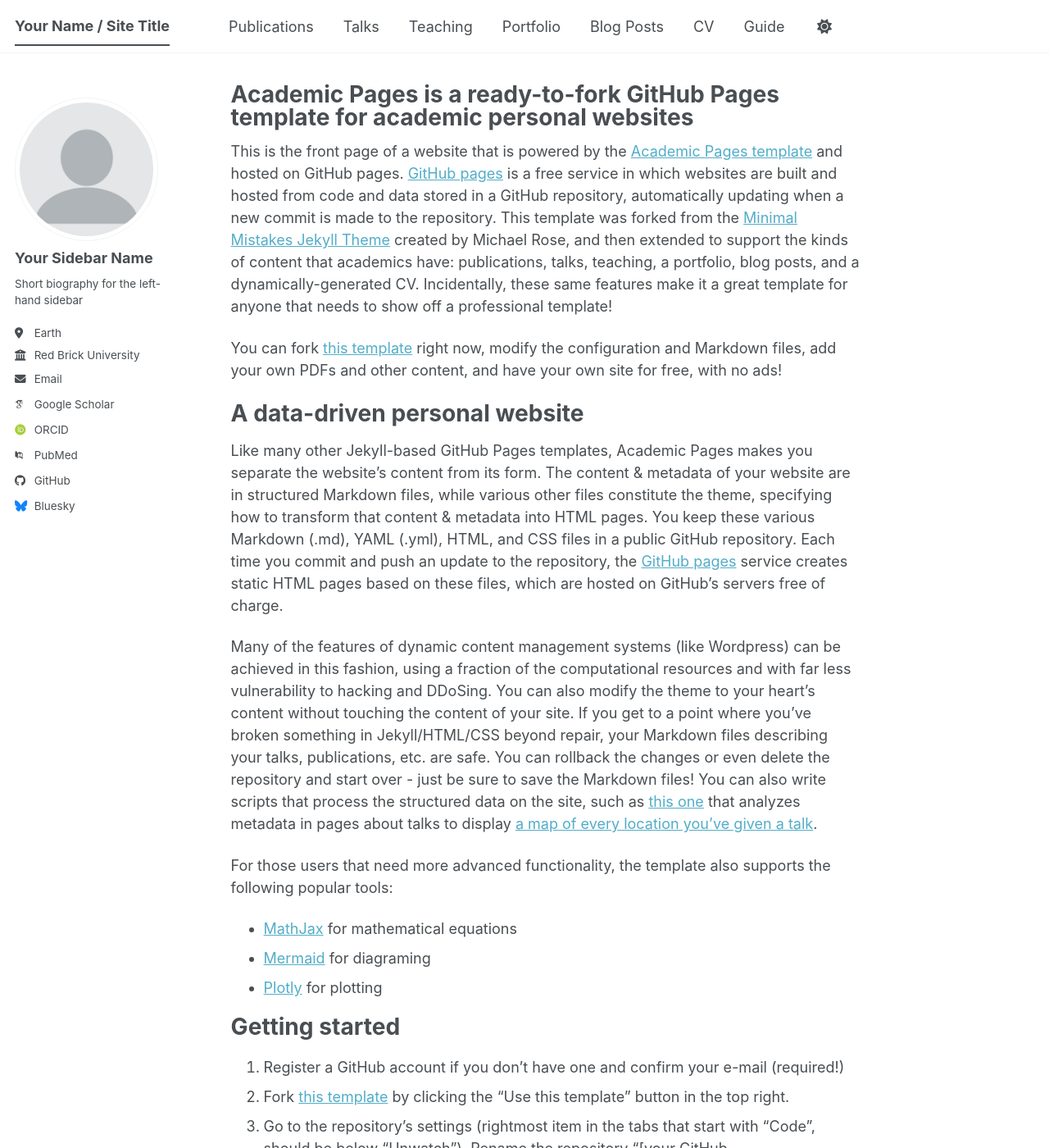
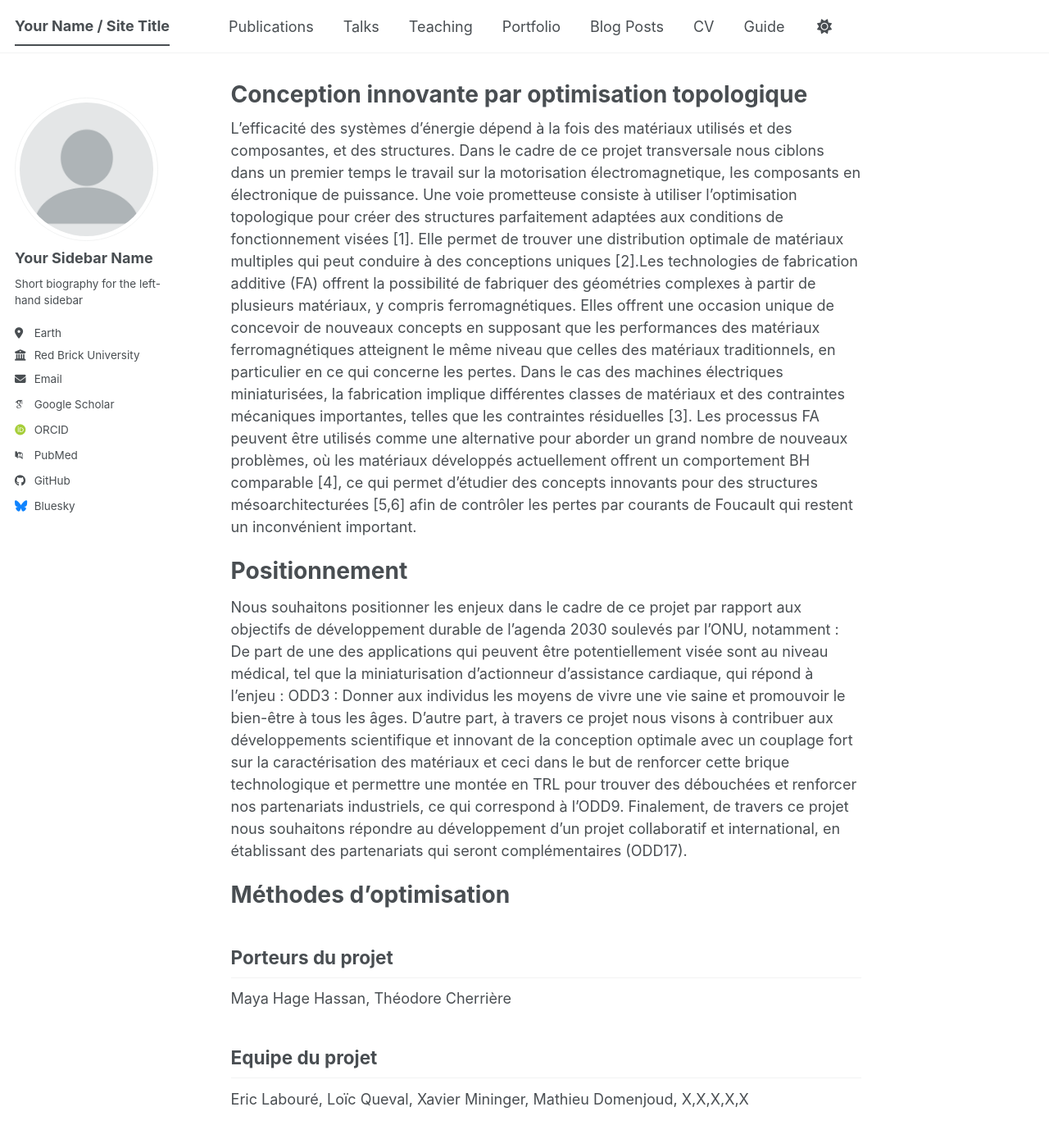
Before and after one commit to mayahagehassan/modele_base, a Jekyll site: the page built from _pages/about.md, in a window 1280 px wide and 1400 px high. Shown: the whole window at 82% size. Built offline with Jekyll 4.4.1, drawn with Linux system fonts in a browser that asks for light colours; some web fonts are replaced; a script bundle is joined from its source files by our own code; library files that are not in the unit come from our copies; some of the changed text lies outside the part shown.

Commit message:
Revise about page content to reflect new project focus
Updated the content of the about page to focus on topological optimization and its applications in energy systems, replacing the previous academic template description.

```diff
--- a/_pages/about.md
+++ b/_pages/about.md
@@ -1,56 +1,38 @@
 ---
 permalink: /
-title: "Academic Pages is a ready-to-fork GitHub Pages template for academic personal websites"
+title: "Conception innovante par optimisation topologique"
 author_profile: true
 redirect_from:
   - /about/
   - /about.html
 ---
 
-This is the front page of a website that is powered by the [Academic Pages template](https://github.com/academicpages/academicpages.github.io) and hosted on GitHub pages. [GitHub pages](https://pages.github.com) is a free service in which websites are built and hosted from code and data stored in a GitHub repository, automatically updating when a new commit is made to the repository. This template was forked from the [Minimal Mistakes Jekyll Theme](https://mmistakes.github.io/minimal-mistakes/) created by Michael Rose, and then extended to support the kinds of content that academics have: publications, talks, teaching, a portfolio, blog posts, and a dynamically-generated CV. Incidentally, these same features make it a great template for anyone that needs to show off a professional template!
+L'efficacité des systèmes d'énergie dépend à la fois des matériaux utilisés et des composantes, et des structures. Dans le cadre de ce projet transversale nous ciblons dans un premier temps le travail sur la motorisation électromagnetique, les composants en électronique de puissance. Une voie prometteuse consiste à utiliser l'optimisation topologique pour créer des structures parfaitement adaptées aux conditions de fonctionnement visées [1]. Elle permet de trouver
+une distribution optimale de matériaux multiples qui peut conduire à des conceptions uniques [2].Les technologies de fabrication additive (FA)
+offrent la possibilité de fabriquer des géométries complexes à partir de plusieurs matériaux, y compris ferromagnétiques. Elles offrent une
+occasion unique de concevoir de nouveaux concepts en supposant que les performances des matériaux ferromagnétiques atteignent le même
+niveau que celles des matériaux traditionnels, en particulier en ce qui concerne les pertes. Dans le cas des machines électriques miniaturisées, la
+fabrication implique différentes classes de matériaux et des contraintes mécaniques importantes, telles que les contraintes résiduelles [3]. Les
+processus FA peuvent être utilisés comme une alternative pour aborder un grand nombre de nouveaux problèmes, où les matériaux développés
+actuellement offrent un comportement BH comparable [4], ce qui permet d'étudier des concepts innovants pour des structures mésoarchitecturées
+[5,6] afin de contrôler les pertes par courants de Foucault qui restent un inconvénient important.
 
- You can fork [this template](https://github.com/academicpages/academicpages.github.io) right now, modify the configuration and Markdown files, add your own PDFs and other content, and have your own site for free, with no ads!
+Positionnement
+======
+Nous souhaitons positionner les enjeux dans le cadre de ce projet par rapport aux objectifs de développement durable de l'agenda 2030 soulevés par l’ONU, notamment : De part de une des applications qui peuvent être potentiellement visée sont au niveau médical, tel que la miniaturisation d'actionneur d'assistance cardiaque, qui
+répond à l’enjeu : ODD3 : Donner aux individus les moyens de vivre une vie saine et promouvoir le bien-être à tous les âges. D’autre part, à
+travers ce projet nous visons à contribuer aux développements scientifique et innovant de la conception optimale avec un couplage fort sur la caractérisation des matériaux et ceci dans le but de renforcer cette brique technologique et permettre une montée en TRL pour trouver des débouchées et
+renforcer nos partenariats industriels, ce qui correspond à l’ODD9. Finalement, de travers ce projet nous souhaitons répondre au développement d’un
+projet collaboratif et international, en établissant des partenariats qui seront complémentaires (ODD17).
 
-A data-driven personal website
+Méthodes d'optimisation
 ======
-Like many other Jekyll-based GitHub Pages templates, Academic Pages makes you separate the website's content from its form. The content & metadata of your website are in structured Markdown files, while various other files constitute the theme, specifying how to transform that content & metadata into HTML pages. You keep these various Markdown (.md), YAML (.yml), HTML, and CSS files in a public GitHub repository. Each time you commit and push an update to the repository, the [GitHub pages](https://pages.github.com/) service creates static HTML pages based on these files, which are hosted on GitHub's servers free of charge.
 
-Many of the features of dynamic content management systems (like Wordpress) can be achieved in this fashion, using a fraction of the computational resources and with far less vulnerability to hacking and DDoSing. You can also modify the theme to your heart's content without touching the content of your site. If you get to a point where you've broken something in Jekyll/HTML/CSS beyond repair, your Markdown files describing your talks, publications, etc. are safe. You can rollback the changes or even delete the repository and start over - just be sure to save the Markdown files! You can also write scripts that process the structured data on the site, such as [this one](https://github.com/academicpages/academicpages.github.io/blob/master/talkmap.ipynb) that analyzes metadata in pages about talks to display [a map of every location you've given a talk](https://academicpages.github.io/talkmap.html).
 
-For those users that need more advanced functionality, the template also supports the following popular tools:
-- [MathJax](https://www.mathjax.org/) for mathematical equations
-- [Mermaid](https://mermaid.js.org/) for diagraming
-- [Plotly](https://plotly.com/javascript/) for plotting
+Porteurs du projet
+------
+Maya Hage Hassan, Théodore Cherrière
 
-Getting started
-======
-1. Register a GitHub account if you don't have one and confirm your e-mail (required!)
-1. Fork [this template](https://github.com/academicpages/academicpages.github.io) by clicking the "Use this template" button in the top right.
-1. Go to the repository's settings (rightmost item in the tabs that start with "Code", should be below "Unwatch"). Rename the repository "[your GitHub username].github.io", which will also be your website's URL.
-1. Set site-wide configuration and create content & metadata (see below -- also see [this set of diffs](https://archive.is/3TPas) showing what files were changed to set up [an example site](https://getorg-testacct.github.io) for a user with the username "getorg-testacct")
-1. Upload any files (like PDFs, .zip files, etc.) to the files/ directory. They will appear at https://[your GitHub username].github.io/files/example.pdf.
-1. Check status by going to the repository settings, in the "GitHub pages" section
-
-Site-wide configuration
+Equipe du projet
 ------
-The main configuration file for the site is in the base directory in [_config.yml](https://github.com/academicpages/academicpages.github.io/blob/master/_config.yml), which defines the content in the sidebars and other site-wide features. You will need to replace the default variables with ones about yourself and your site's github repository. The configuration file for the top menu is in [_data/navigation.yml](https://github.com/academicpages/academicpages.github.io/blob/master/_data/navigation.yml). For example, if you don't have a portfolio or blog posts, you can remove those items from that navigation.yml file to remove them from the header.
-
-Create content & metadata
-------
-For site content, there is one Markdown file for each type of content, which are stored in directories like _publications, _talks, _posts, _teaching, or _pages. For example, each talk is a Markdown file in the [_talks directory](https://github.com/academicpages/academicpages.github.io/tree/master/_talks). At the top of each Markdown file is structured data in YAML about the talk, which the theme will parse to do lots of cool stuff. The same structured data about a talk is used to generate the list of talks on the [Talks page](https://academicpages.github.io/talks), each [individual page](https://academicpages.github.io/talks/2012-03-01-talk-1) for specific talks, the talks section for the [CV page](https://academicpages.github.io/cv), and the [map of places you've given a talk](https://academicpages.github.io/talkmap.html) (if you run this [python file](https://github.com/academicpages/academicpages.github.io/blob/master/talkmap.py) or [Jupyter notebook](https://github.com/academicpages/academicpages.github.io/blob/master/talkmap.ipynb), which creates the HTML for the map based on the contents of the _talks directory).
-
-**Markdown generator**
-
-The repository includes [a set of Jupyter notebooks](https://github.com/academicpages/academicpages.github.io/tree/master/markdown_generator
-) that converts a CSV containing structured data about talks or presentations into individual Markdown files that will be properly formatted for the Academic Pages template. The sample CSVs in that directory are the ones I used to create my own personal website at stuartgeiger.com. My usual workflow is that I keep a spreadsheet of my publications and talks, then run the code in these notebooks to generate the Markdown files, then commit and push them to the GitHub repository.
-
-How to edit your site's GitHub repository
-------
-Many people use a git client to create files on their local computer and then push them to GitHub's servers. If you are not familiar with git, you can directly edit these configuration and Markdown files directly in the github.com interface. Navigate to a file (like [this one](https://github.com/academicpages/academicpages.github.io/blob/master/_talks/2012-03-01-talk-1.md) and click the pencil icon in the top right of the content preview (to the right of the "Raw | Blame | History" buttons). You can delete a file by clicking the trashcan icon to the right of the pencil icon. You can also create new files or upload files by navigating to a directory and clicking the "Create new file" or "Upload files" buttons.
-
-Example: editing a Markdown file for a talk
-![Editing a Markdown file for a talk](/images/editing-talk.png)
-
-For more info
-------
-More info about configuring Academic Pages can be found in [the guide](https://academicpages.github.io/markdown/), the [growing wiki](https://github.com/academicpages/academicpages.github.io/wiki), and you can always [ask a question on GitHub](https://github.com/academicpages/academicpages.github.io/discussions). The [guides for the Minimal Mistakes theme](https://mmistakes.github.io/minimal-mistakes/docs/configuration/) (which this theme was forked from) might also be helpful.
+Eric Labouré, Loïc Queval, Xavier Mininger, Mathieu Domenjoud, X,X,X,X,X
```
